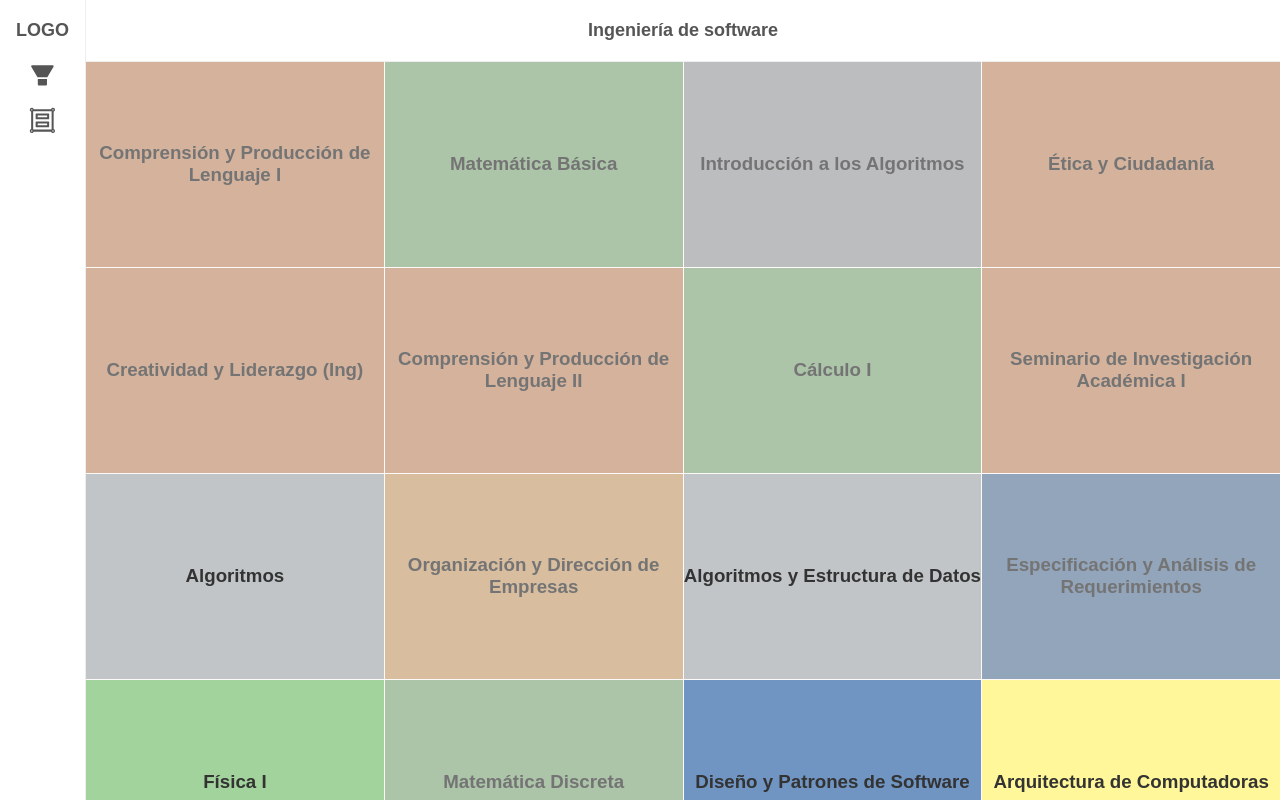
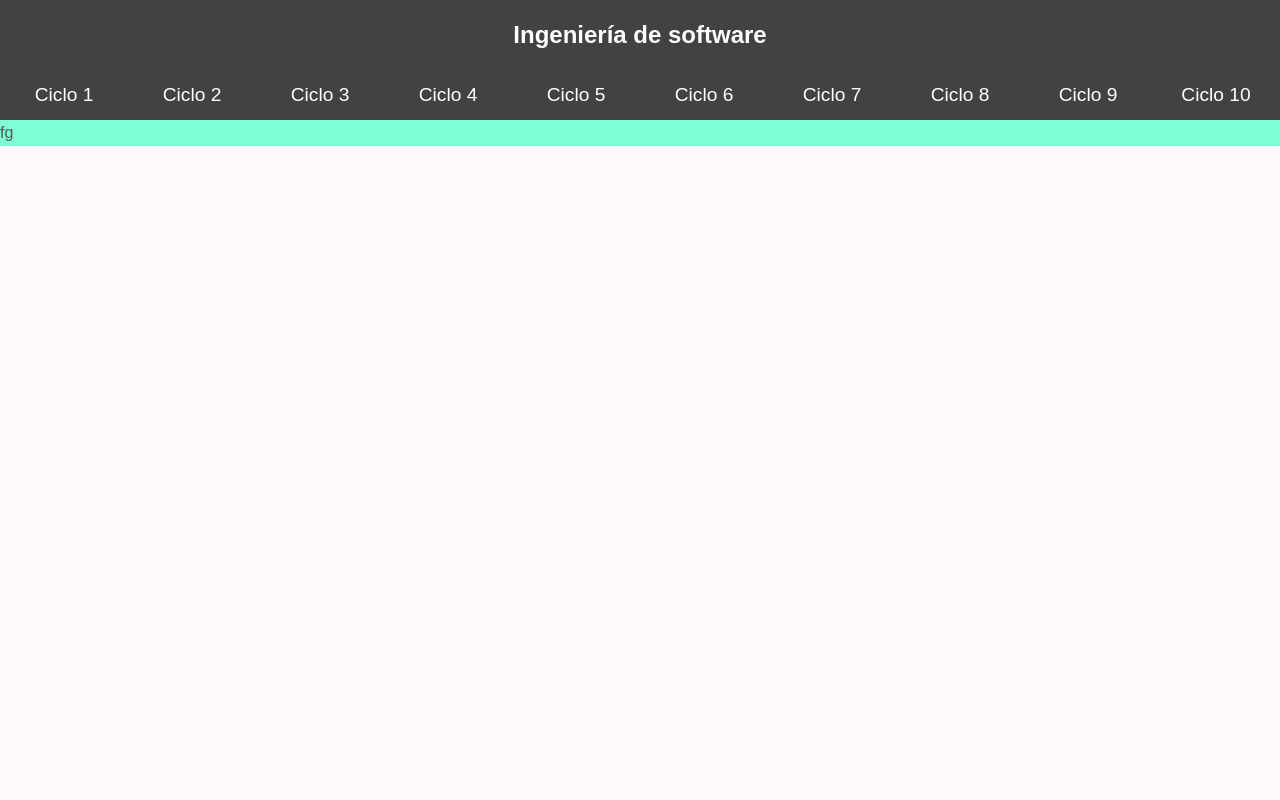
Before and after one commit to Alejandro1709/my-track, a React (Vite) app: page / in a window 1280 px wide. Shown: the top 800 px of the page. Built offline with nearby package versions, Linux system fonts and the light colour scheme.

Commit message:
Add: New Header and Term menu

```diff
--- a/src/App.tsx
+++ b/src/App.tsx
@@ -7,7 +7,6 @@ import MainWindow from './components/MainWindow';
 function App() {
   return (
     <AppContainer>
-      <Sidebar />
       <Main>
         <Header />
         <MainWindow />
--- a/src/components/Header/Header.module.css
+++ b/src/components/Header/Header.module.css
@@ -1,8 +1,9 @@
 .Header {
   padding: 1rem;
-  background-color: white;
-  font-size: large;
+  background-color: #444141;
+  font-size: x-large;
   font-weight: 600;
+  color: white;
   text-align: center;
-  border-bottom: 1px solid #eee;
+  /* border-bottom: 1px solid #eee; */
 }
--- a/src/components/MainWindow/MainWindow.module.css
+++ b/src/components/MainWindow/MainWindow.module.css
@@ -1,3 +1,8 @@
 .Window {
   flex: 1 0 0;
 }
+
+.Window__content {
+  /* width: 50vw; */
+  background-color: aquamarine;
+}
--- a/src/components/MainWindow/MainWindow.tsx
+++ b/src/components/MainWindow/MainWindow.tsx
@@ -1,13 +1,13 @@
-import { useContext } from 'react';
-import { CoursesContext } from '../../context/coursesContext';
-import List from '../List';
+import TermMenu from '../TermMenu';
 import styles from './MainWindow.module.css';
 
 function MainWindow() {
-  const { filteredCourses } = useContext(CoursesContext);
   return (
     <div className={styles.Window}>
-      <List courses={filteredCourses} />
+      <div className={styles.Window__content}>
+        <TermMenu />
+        fg
+      </div>
     </div>
   );
 }
--- /dev/null
+++ b/src/components/TermMenu/TermMenu.module.css
@@ -0,0 +1,25 @@
+.Window__header ul {
+  display: flex;
+  flex-direction: row;
+  list-style: none;
+  flex-wrap: wrap;
+  margin: 0;
+  padding: 0;
+  background-color: #444141;
+  overflow-x: scroll;
+}
+
+.Window__header ul li {
+  flex: 1 0 0;
+  text-align: center;
+  color: white;
+  padding: 0.6rem;
+  font-size: clamp(0.8rem, 1.5vw, 1.2rem);
+  background-color: #444141;
+  cursor: pointer;
+  user-select: none;
+}
+
+.Window__header ul li:hover {
+  background-color: #333;
+}
--- /dev/null
+++ b/src/components/TermMenu/TermMenu.tsx
@@ -0,0 +1,22 @@
+import styles from './TermMenu.module.css';
+
+function TermMenu() {
+  return (
+    <header className={styles.Window__header}>
+      <ul role='menubar'>
+        <li>Ciclo 1</li>
+        <li>Ciclo 2</li>
+        <li>Ciclo 3</li>
+        <li>Ciclo 4</li>
+        <li>Ciclo 5</li>
+        <li>Ciclo 6</li>
+        <li>Ciclo 7</li>
+        <li>Ciclo 8</li>
+        <li>Ciclo 9</li>
+        <li>Ciclo 10</li>
+      </ul>
+    </header>
+  );
+}
+
+export default TermMenu;
--- /dev/null
+++ b/src/components/TermMenu/index.ts
@@ -0,0 +1,3 @@
+import TermMenu from './TermMenu';
+
+export default TermMenu;
```
